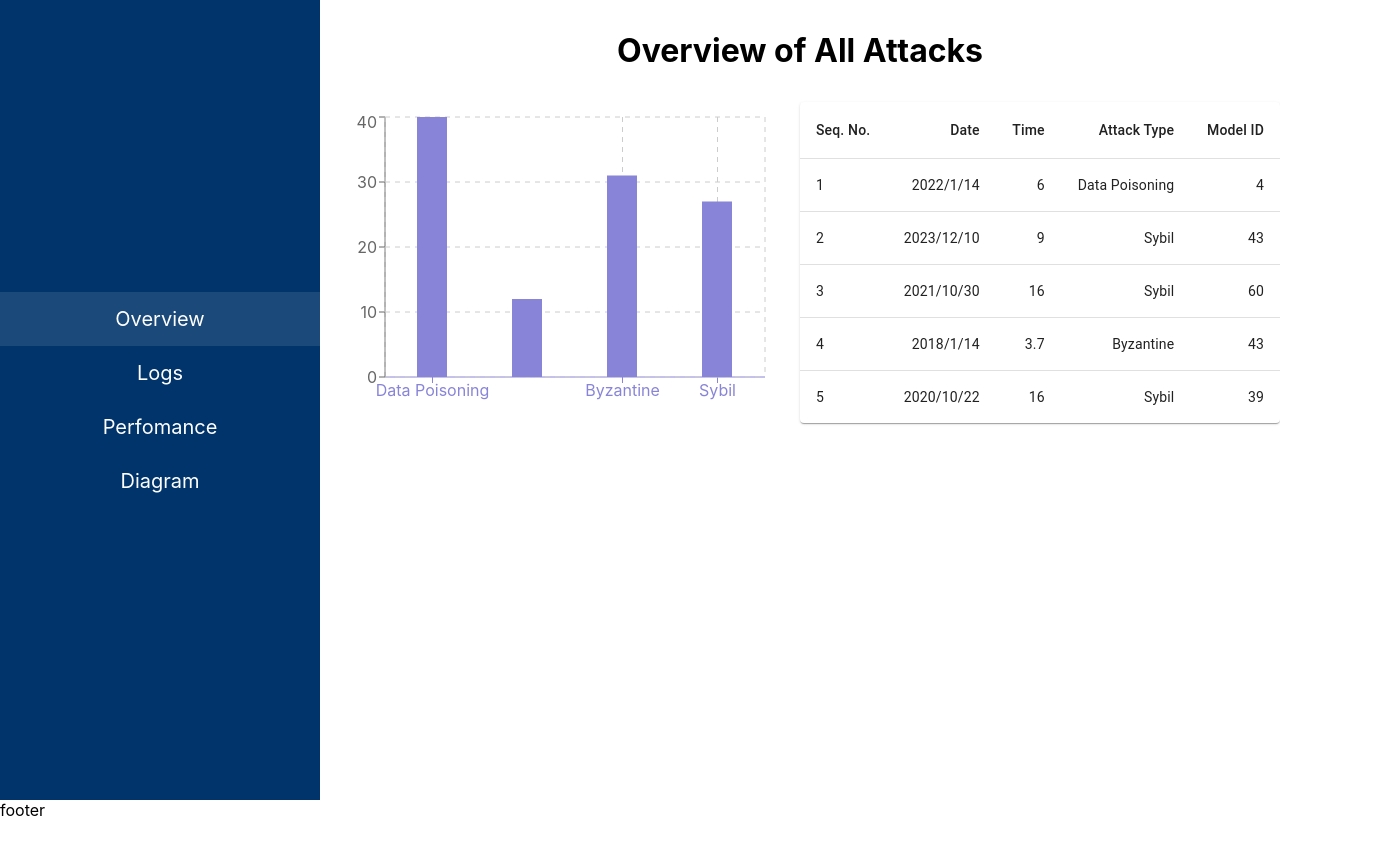
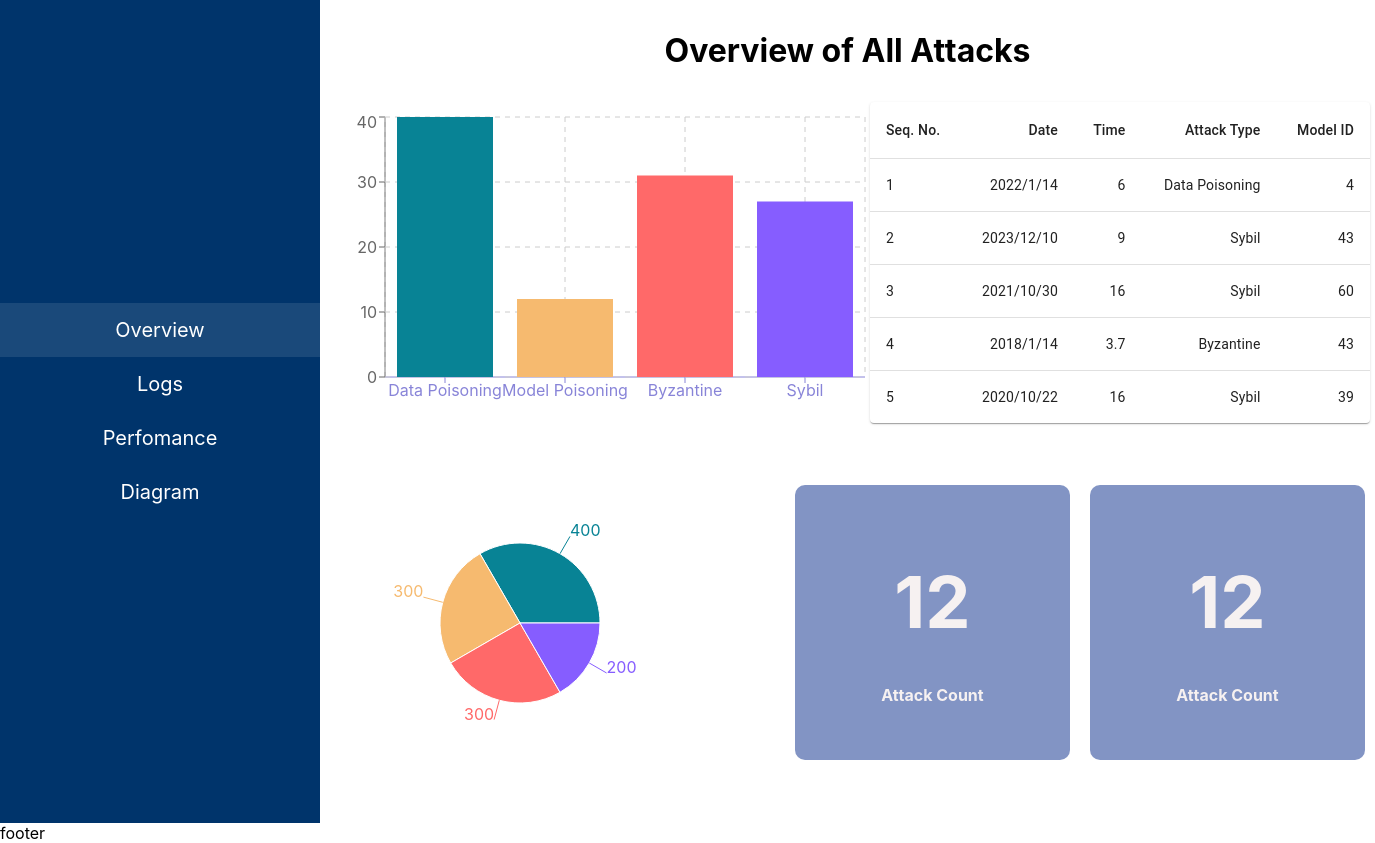
Before and after one commit to batsdk/attack-detection-uni, a React (Create React App) app: page /overview in a window 1280 px wide. Shown: the whole page, 1375 px wide, since content can reach past the window. Before the commit the page ends 820 px from the top, so only its background shows below. Built offline with nearby package versions, Linux system fonts and the light colour scheme.

Commit message:
Completed the Basic UI of overview page

```diff
--- a/src/Pages/Overview.jsx
+++ b/src/Pages/Overview.jsx
@@ -1,6 +1,18 @@
 import React, { useState } from "react";
 
-import { BarChart, Bar, XAxis, YAxis, Tooltip, CartesianGrid } from "recharts";
+import {
+  BarChart,
+  Bar,
+  XAxis,
+  YAxis,
+  Tooltip,
+  CartesianGrid,
+  PieChart,
+  Pie,
+  Cell,
+  Legend,
+  ResponsiveContainer,
+} from "recharts";
 
 import Table from "@mui/material/Table";
 import TableBody from "@mui/material/TableBody";
@@ -17,12 +29,20 @@ const Overview = () => {
     return { seq_no, date, time, attack_type, model_id };
   }
 
+  const modelColors = {
+    data_poison: '#088395',
+    model_poison: '#F6BA6F',
+    byzantine: '#FF6969',
+    sybil: '#865DFF',
+
+  }
+
   const [barChartData, setBarChartData] = useState([
-    { name: "Data Poisoning", attacks: 40 },
-    { name: "Model Poisoning", attacks: 12 },
-    { name: "Byzantine", attacks: 31 },
-    { name: "Sybil", attacks: 27 },
-  ])
+    { name: "Data \n Poisoning", attacks: 40, color: modelColors.data_poison },
+    { name: "Model \n Poisoning", attacks: 12, color: modelColors.model_poison },
+    { name: "Byzantine", attacks: 31, color: modelColors.byzantine },
+    { name: "Sybil", attacks: 27, color: modelColors.sybil },
+  ]);
 
   const [attackTabeRows, setAttackTabeRows] = useState([
     createData(1, "2022/1/14", 6.0, "Data Poisoning", 4),
@@ -30,20 +50,31 @@ const Overview = () => {
     createData(3, "2021/10/30", 16.0, "Sybil", 60),
     createData(4, "2018/1/14", 3.7, "Byzantine", 43),
     createData(5, "2020/10/22", 16.0, "Sybil", 39),
-  ])
+  ]);
+
+  const [performancePieChart, setPerformancePieChart] = useState([
+    { name: "Data Poisoning", value: 400, color : modelColors.data_poison },
+    { name: "Model Poisoning", value: 300, color : modelColors.model_poison },
+    { name: "Byzantine", value: 300, color : modelColors.byzantine},
+    { name: "Sybil", value: 200, color : modelColors.sybil },
+  ]);
 
   return (
     <div>
-      <h1 className="overview-header" >Overview of All Attacks</h1>
+      <h1 className="overview-header">Overview of All Attacks</h1>
 
       <div className="overview-grid">
         {/* Attack Bar Chat */}
-        <BarChart width={450} height={300} data={barChartData}>
+        <BarChart width={550} height={300} data={barChartData}>
           <XAxis dataKey="name" stroke="#8884d8" />
           <YAxis />
           <Tooltip />
           <CartesianGrid stroke="#ccc" strokeDasharray="5 5" />
-          <Bar dataKey="attacks" fill="#8884d8" barSize={30} />
+          <Bar dataKey="attacks">
+            {barChartData.map(({ color }, index) => (
+              <Cell key={`cell-${index}`} fill={color} />
+            ))}
+          </Bar>
         </BarChart>
 
         {/* Attack Table */}
@@ -81,6 +112,38 @@ const Overview = () => {
             </Table>
           </TableContainer>
         </div>
+
+        {/* Attack Perfomance Pie Chart */}
+        <PieChart width={400} height={400}>
+          <Pie
+            dataKey="value"
+            isAnimationActive={true}
+            data={performancePieChart}
+            cx="50%"
+            cy="50%"
+            outerRadius={80}
+            fill="#22c55e"
+            label
+          >
+          {performancePieChart.map(({color}, index) => (
+            <Cell key={`cell-${index}`} fill={color} />
+          ))}
+          </Pie>
+          <Tooltip />
+        </PieChart>
+
+        {/* Card Details */}
+            <div className="card-details">
+              <div className="single-card">
+                <h3 className="card-h3" >12</h3>
+                <h4 className="card-h4" >Attack Count</h4>
+              </div>
+              <div className="single-card">
+                <h3 className="card-h3" >12</h3>
+                <h4 className="card-h4" >Attack Count</h4>
+              </div>
+            </div>
+
       </div>
     </div>
   );
--- a/src/assets/styles/Overview.css
+++ b/src/assets/styles/Overview.css
@@ -17,3 +17,39 @@
     text-align: center;
     padding: 10px 0;
 }
+
+.card-details {
+    display: flex;
+    flex-direction: row;
+    justify-content:center;
+    margin-left: -85px;
+}
+
+.single-card {
+
+    display: flex;
+    flex-direction: column;
+    align-items: center;
+    justify-content: center;
+
+    min-height: 275px;
+    min-width: 275px;
+    max-height: 275px;
+    max-width: 275px;
+    background: #8294C4;
+    color: #F6F1F1;
+    margin: 0 10px;
+    border-radius: 10px;
+    -webkit-border-radius: 10px;
+    -moz-border-radius: 10px;
+    -ms-border-radius: 10px;
+    -o-border-radius: 10px;
+}
+
+.single-card h3, h4 {
+    line-height: 0;
+}
+
+.single-card h3 {
+    font-size: 4.5rem;
+}
```
